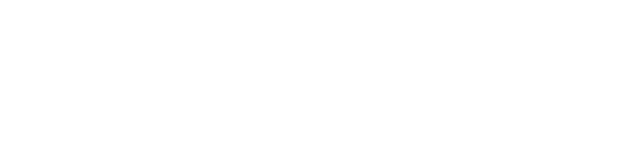
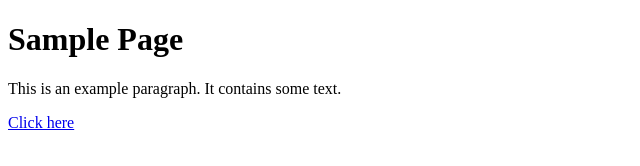
Before and after one commit to conistrumia/examen-5-3, a plain HTML site: page index.html in a window 1280 px wide. Shown: the whole page, without its empty margins (0-640 px from the left). Drawn offline with Linux system fonts and the light colour scheme.

Commit message:
agrege en etiqueta h1 título

```diff
--- a/index.html
+++ b/index.html
@@ -5,6 +5,9 @@
     <title>diseño de ejemplo</title>
 </head>
 <body>
+    <h1> Sample Page</h1>
+    <p> This is an example paragraph. It contains some text.</p>
+    <a href="https://github.com/conistrumia/examen-5-3/commits/main/"> Click here</a>
 
 </body>
 </html>
```
